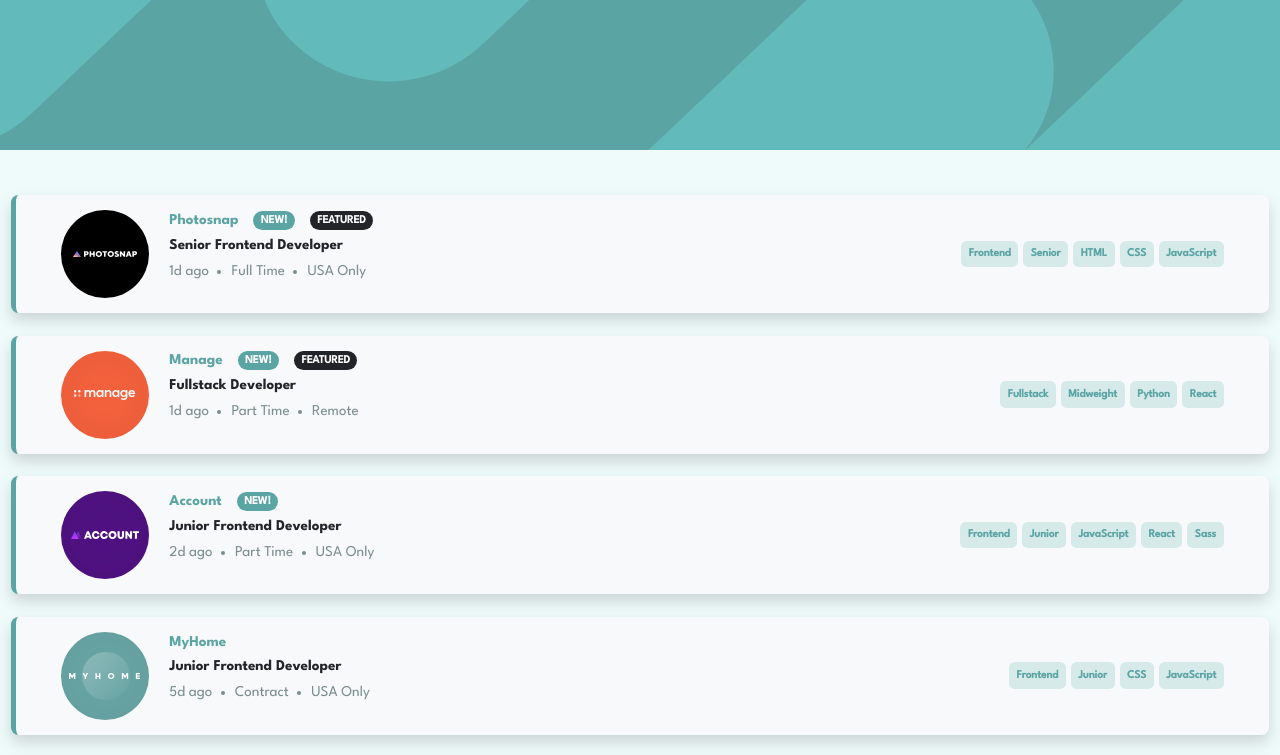
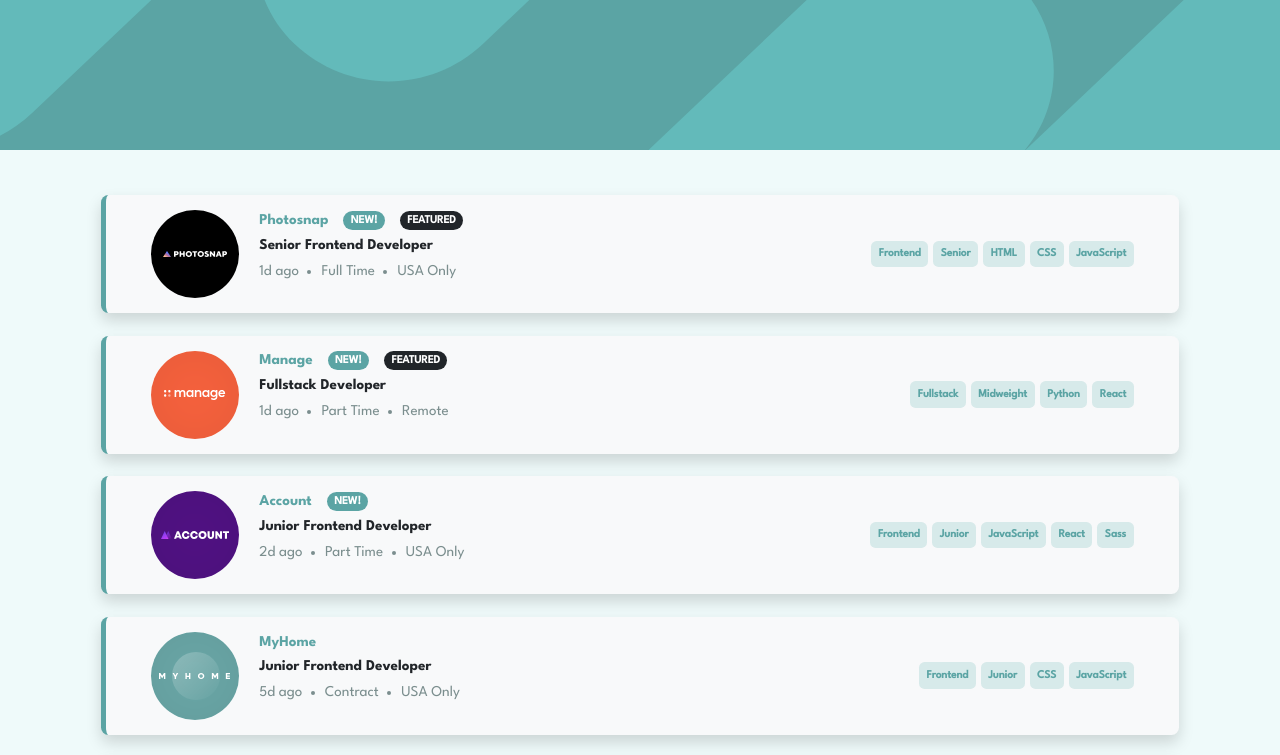
Before and after one commit to Betahandz/react-static-job-listings, a React (Create React App) app: page / in a window 1280 px wide. Shown: the top 755 px of the page. Built offline with nearby package versions, Linux system fonts and the light colour scheme.

Commit message:
workers display max width

```diff
--- a/src/app.css
+++ b/src/app.css
@@ -1,5 +1,5 @@
 .workers-display {
-    max-width: 1300px;
+    max-width: 1100px;
 }
 
 .bg {
```
